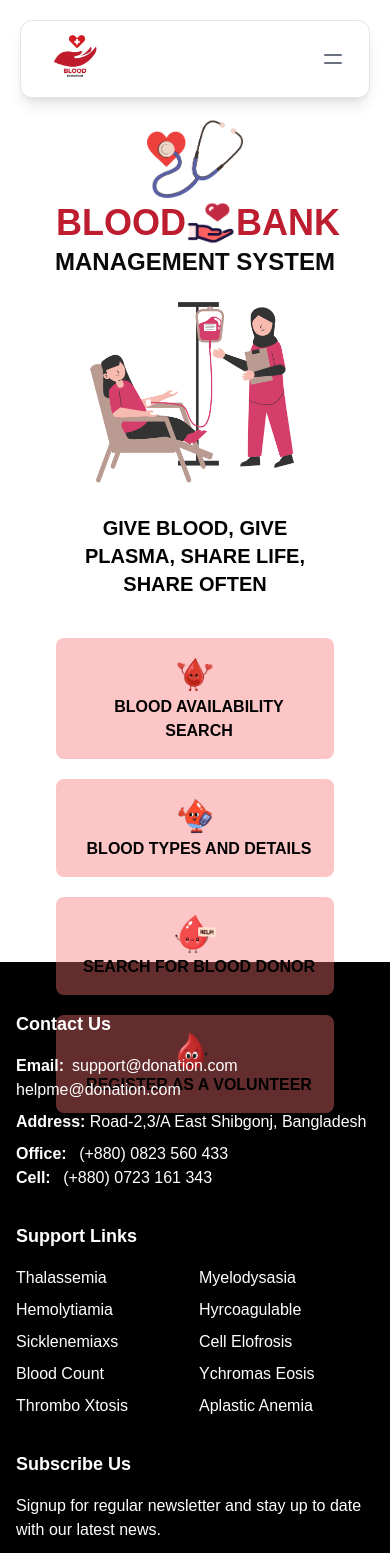
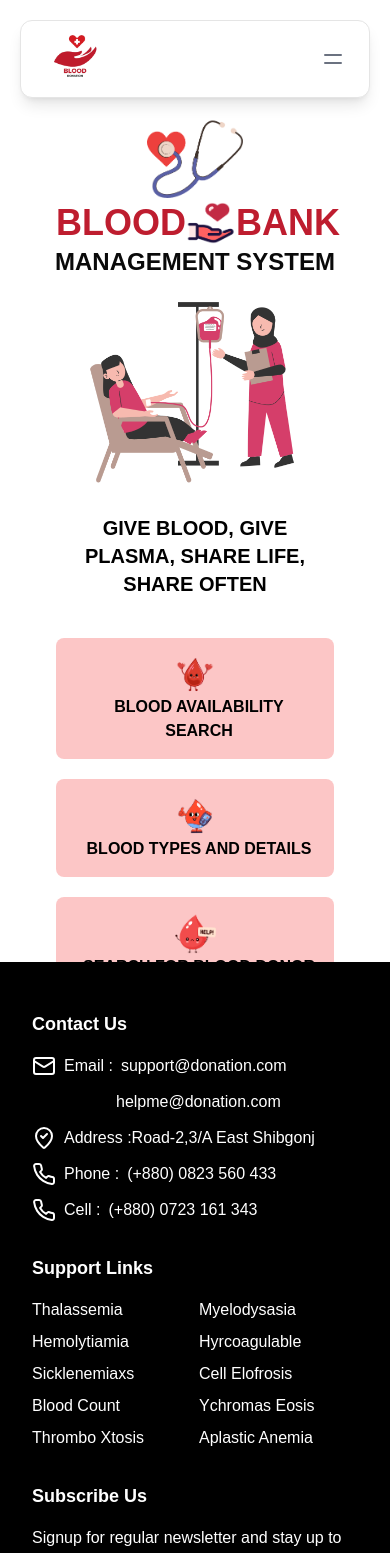
Before and after one commit to sajib689/blood-lagbe, a Next.js app: page / in a window 390 px wide. Shown: the top 1553 px of the page. Built offline with nearby package versions, Linux system fonts and the light colour scheme.

Commit message:
banner fixed , footer responsive

```diff
--- a/src/app/(landing-page)/_components/banner.tsx
+++ b/src/app/(landing-page)/_components/banner.tsx
@@ -40,7 +40,7 @@ export const Banner = () => {
                                 height={400}
                             />
                         </div>
-                        <h1 className="absolute pt-32 lg:pt-24 md:pt-44 pr-0 lg:pr-[260px] text-2xl md:text-4xl font-bold uppercase text-center lg:text-left">
+                        <h1 className="absolute pt-32 lg:pt-44 md:pt-48 pr-0 lg:pr-[240px] text-2xl md:text-4xl font-bold uppercase text-center lg:text-left">
                             Management System
                         </h1>
                     </div>
--- a/src/app/(landing-page)/_components/buttonCard.tsx
+++ b/src/app/(landing-page)/_components/buttonCard.tsx
@@ -9,7 +9,7 @@ interface ButtonCardProps {
 }
 export const ButtonCard:React.FC<ButtonCardProps> = ({ color, label, imageSrc, height, width }) => {
     return (
-        <div className={`flex flex-col justify-center items-center text-center p-4  rounded-lg ${color} text-black hover:text-white font-semibold hover:bg-black transition-colors`}>
+        <div className={`flex flex-col justify-center items-center text-center p-4  rounded-lg ${color} text-black hover:text-white font-semibold hover:bg-red-400/90 transition-colors`}>
             <Image className='' src={imageSrc} alt={label} width={width} height={height} />
             <h3 className="ml-2">{label}</h3>
         </div>
--- /dev/null
+++ b/src/app/(landing-page)/_components/demo.tsx
@@ -0,0 +1,9 @@
+import React from 'react'
+
+export const Demo = () => {
+  return (
+    <div className='min-h-20'>
+      demo
+    </div>
+  )
+}
--- a/src/app/(landing-page)/_components/footer..tsx
+++ /dev/null
@@ -1,72 +0,0 @@
-import React from 'react';
-
-export const Footer = () => {
-  return (
-    <footer className="bg-black text-white py-12">
-      <div className="container mx-auto grid grid-cols-1 md:grid-cols-3 gap-8 px-4 md:px-0">
-
-        {/* Contact Us Section */}
-        <div>
-          <h3 className="text-lg font-semibold mb-4">Contact Us</h3>
-          <div className="space-y-2">
-            <p>
-              <span className="font-bold">Email:</span>
-              <a href="mailto:support@donation.com" className="text-white hover:underline ml-2">support@donation.com</a>
-              <br />
-              <a href="mailto:helpme@donation.com" className="text-white hover:underline">helpme@donation.com</a>
-            </p>
-            <p>
-              <span className="font-bold">Address:</span> Road-2,3/A East Shibgonj, Bangladesh
-            </p>
-            <p>
-              <span className="font-bold">Office:</span> <a href="tel:+880823560433" className="text-white hover:underline ml-2">(+880) 0823 560 433</a>
-              <br />
-              <span className="font-bold">Cell:</span> <a href="tel:+880723161343" className="text-white hover:underline ml-2">(+880) 0723 161 343</a>
-            </p>
-          </div>
-        </div>
-
-        {/* Support Links Section */}
-        <div>
-          <h3 className="text-lg font-semibold mb-4">Support Links</h3>
-          <div className="grid grid-cols-2 gap-2">
-            <a href="/thallasemia" className="text-white hover:underline">Thalassemia</a>
-            <a href="/myelodysasia" className="text-white hover:underline">Myelodysasia</a>
-            <a href="/hemolytiamia" className="text-white hover:underline">Hemolytiamia</a>
-            <a href="/hyrcoagulable" className="text-white hover:underline">Hyrcoagulable</a>
-            <a href="/sicklenemiaxs" className="text-white hover:underline">Sicklenemiaxs</a>
-            <a href="/cell-elofrosis" className="text-white hover:underline">Cell Elofrosis</a>
-            <a href="/blood-count" className="text-white hover:underline">Blood Count</a>
-            <a href="/ychromas-eosis" className="text-white hover:underline">Ychromas Eosis</a>
-            <a href="/thrombo-xtosis" className="text-white hover:underline">Thrombo Xtosis</a>
-            <a href="/aplastic-anemia" className="text-white hover:underline">Aplastic Anemia</a>
-          </div>
-        </div>
-
-        {/* Subscribe Us Section */}
-        <div>
-          <h3 className="text-lg font-semibold mb-4">Subscribe Us</h3>
-          <p className="mb-4">Signup for regular newsletter and stay up to date with our latest news.</p>
-          <form className="flex">
-            <input
-              type="email"
-              placeholder="Enter Your Email"
-              className="p-3 flex-1 bg-gray-800 text-white placeholder-gray-400 rounded-l-lg focus:outline-none"
-            />
-            <button
-              type="submit"
-              className="bg-red-500 text-white px-4 py-3 rounded-r-lg hover:bg-red-600 focus:outline-none"
-            >
-              Subscribe Now
-            </button>
-          </form>
-        </div>
-      </div>
-
-      {/* Copyright Section */}
-      <div className="border-t border-gray-700 mt-8 pt-4">
-        <p className="text-center text-sm text-gray-500">Copyright 2018 - Blood Buddies by BlueWindLab. All Rights Reserved.</p>
-      </div>
-    </footer>
-  );
-};
--- /dev/null
+++ b/src/app/(landing-page)/_components/footer.tsx
@@ -0,0 +1,85 @@
+import Container from '@/components/container';
+import { Mail, MapPinCheckInside, Phone } from 'lucide-react';
+import React from 'react';
+
+export const Footer = () => {
+  return (
+    <footer className="relative bg-black text-white py-12 min-h-[200px]">
+      <Container>
+        <div className="grid grid-cols-1 md:grid-cols-3 gap-8 px-4 md:px-0">
+
+          {/* Contact Us Section */}
+          <div >
+            <h3 className="text-lg font-semibold mb-4">Contact Us</h3>
+            <div className="space-y-3">
+              <p className='flex'>
+                <span className=" flex gap-2">     <Mail />   Email : </span>
+                <a href="mailto:support@donation.com" className="text-white hover:underline ml-2">support@donation.com</a>
+                <br />
+              </p>
+              <p className='pl-[84px]'> <a href="mailto:helpme@donation.com" className="text-white hover:underline">helpme@donation.com</a></p>
+              <p className='flex'>
+                <span className=" flex gap-2"> <MapPinCheckInside />  Address : </span>
+                Road-2,3/A East Shibgonj
+                <br />
+              </p>
+              {/* <p className='pl-[84px]'>  Bangladesh</p> */}
+              {/* <Phone /> */}
+              <p className='flex'>
+                <span className=" flex gap-2">  <Phone /> Phone : </span>
+                <a href="mailto:support@donation.com" className="text-white hover:underline ml-2">(+880) 0823 560 433</a>
+                <br />
+              </p>
+              <p className='flex'>
+                <span className=" flex gap-2">    <Phone /> Cell : </span>
+                <a href="mailto:support@donation.com" className="text-white hover:underline ml-2">(+880) 0723 161 343</a>
+                <br />
+              </p>
+
+            </div>
+          </div>
+
+          {/* Support Links Section */}
+          <div>
+            <h3 className="text-lg font-semibold mb-4">Support Links</h3>
+            <div className="grid grid-cols-2 gap-2">
+              <a href="/thallasemia" className="text-white hover:underline">Thalassemia</a>
+              <a href="/myelodysasia" className="text-white hover:underline">Myelodysasia</a>
+              <a href="/hemolytiamia" className="text-white hover:underline">Hemolytiamia</a>
+              <a href="/hyrcoagulable" className="text-white hover:underline">Hyrcoagulable</a>
+              <a href="/sicklenemiaxs" className="text-white hover:underline">Sicklenemiaxs</a>
+              <a href="/cell-elofrosis" className="text-white hover:underline">Cell Elofrosis</a>
+              <a href="/blood-count" className="text-white hover:underline">Blood Count</a>
+              <a href="/ychromas-eosis" className="text-white hover:underline">Ychromas Eosis</a>
+              <a href="/thrombo-xtosis" className="text-white hover:underline">Thrombo Xtosis</a>
+              <a href="/aplastic-anemia" className="text-white hover:underline">Aplastic Anemia</a>
+            </div>
+          </div>
+
+          {/* Subscribe Us Section */}
+          <div>
+            <h3 className="text-lg font-semibold mb-4">Subscribe Us</h3>
+            <p className="mb-4">Signup for regular newsletter and stay up to date with our latest news.</p>
+            <form className="flex">
+              <input
+                type="email"
+                placeholder="Enter Your Email"
+                className="p-3 flex-1 bg-gray-800 text-white placeholder-gray-400 rounded-l-lg focus:outline-none"
+              />
+              <button
+                type="submit"
+                className="bg-red-500 text-white px-4 py-3 rounded-r-lg hover:bg-red-600 focus:outline-none"
+              >
+                Subscribe Now
+              </button>
+            </form>
+          </div>
+        </div>
+      </Container>
+      {/* Copyright Section */}
+      <div className="border-t border-gray-700 mt-8 pt-4">
+        <p className="text-center text-sm text-gray-500">Copyright 2018 - Blood Buddies by BlueWindLab. All Rights Reserved.</p>
+      </div>
+    </footer>
+  );
+};
--- a/src/app/(landing-page)/_components/navbar.tsx
+++ b/src/app/(landing-page)/_components/navbar.tsx
@@ -62,7 +62,7 @@ export const Navbar = () => {
               <Link href="/service" className="text-gray-700 dark:text-gray-200 hover:bg-gray-100 dark:hover:bg-gray-700 w-full px-3 py-2 rounded-md">Service</Link>
               <Link href="/item" className="text-gray-700 dark:text-gray-200 hover:bg-gray-100 dark:hover:bg-gray-700 w-full px-3 py-2 rounded-md">Item</Link>
               <Link href="/experts" className="text-gray-700 dark:text-gray-200 hover:bg-gray-100 dark:hover:bg-gray-700 w-full px-3 py-2 rounded-md">Experts</Link>
-              <Button title='Login'></Button>
+              <Button className='bg-[#be1d2f]'  title='Login'>Login</Button>
             </div>
           </div>
 
--- a/src/app/(landing-page)/layout.tsx
+++ b/src/app/(landing-page)/layout.tsx
@@ -1,6 +1,7 @@
 import React from "react";
 import { Navbar } from "./_components/navbar";
-import { Footer } from "./_components/footer.";
+import { Footer } from "./_components/footer";
+
 
 interface LandingPageLayoutProps {
   children: React.ReactNode;
@@ -10,7 +11,9 @@ const LandingPageLayout = ({ children }: LandingPageLayoutProps) => {
   return <div>
     <Navbar />
     {children}
-    <Footer />
+   <div>
+   <Footer />
+   </div>
   </div>;
 
 };
--- a/src/app/(landing-page)/page.tsx
+++ b/src/app/(landing-page)/page.tsx
@@ -1,9 +1,11 @@
 import React from "react";
 import { Banner } from "./_components/banner";
+import { Demo } from "./_components/demo";
 
 const HomePage = () => {
   return <div>
     <Banner></Banner>
+    {/* <Demo></Demo> */}
   </div>;
 };
 
```
